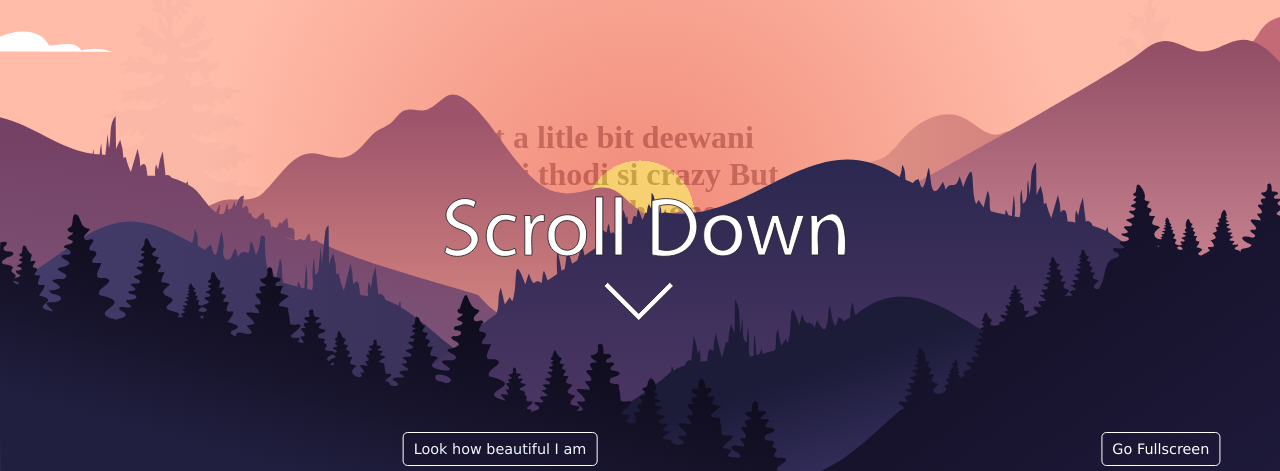
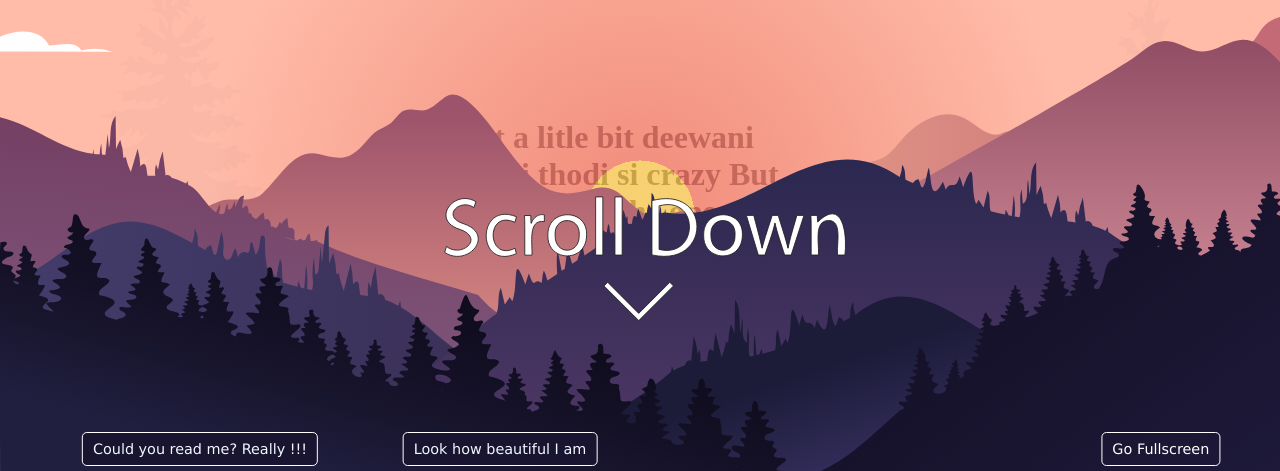
Before and after one commit to vedprakashsuman777/BirthdayWish, a plain HTML site: page index.html in a window 1280 px wide. Shown: the part 294-765 px from the top of the page. Drawn offline with nearby package versions, Linux system fonts and the light colour scheme.

Commit message:
updated link

```diff
--- a/index.html
+++ b/index.html
@@ -369,8 +369,8 @@ Sapna you're the one<br>
 </div>
    <a class="btn btn_works" href="secpage/page2.html" style="margin-left: 400px; background-color: #19142F;color: aliceblue;">Look how beautiful I am</a>
    <br><br>
-    <!--<a class="btn btn_works" href="/secpage/page2.html" style="margin-left: 100px; background-color: #19142F;color: aliceblue;">Could you read me? Really !!!</a>
--->
+    <a class="btn btn_works" href="thirdpage/index.html" style="margin-left: 100px; background-color: #19142F;color: aliceblue;">Could you read me? Really !!!</a>
+
 
 <button class="btn" id="fullscr">Go Fullscreen</button>
 <!-- partial -->
```
